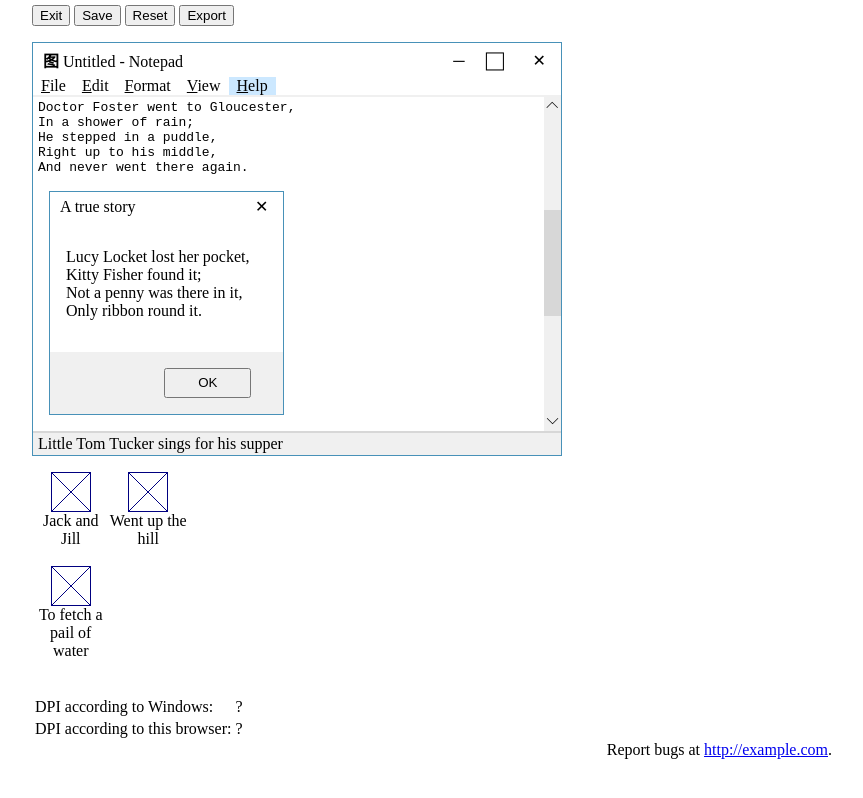
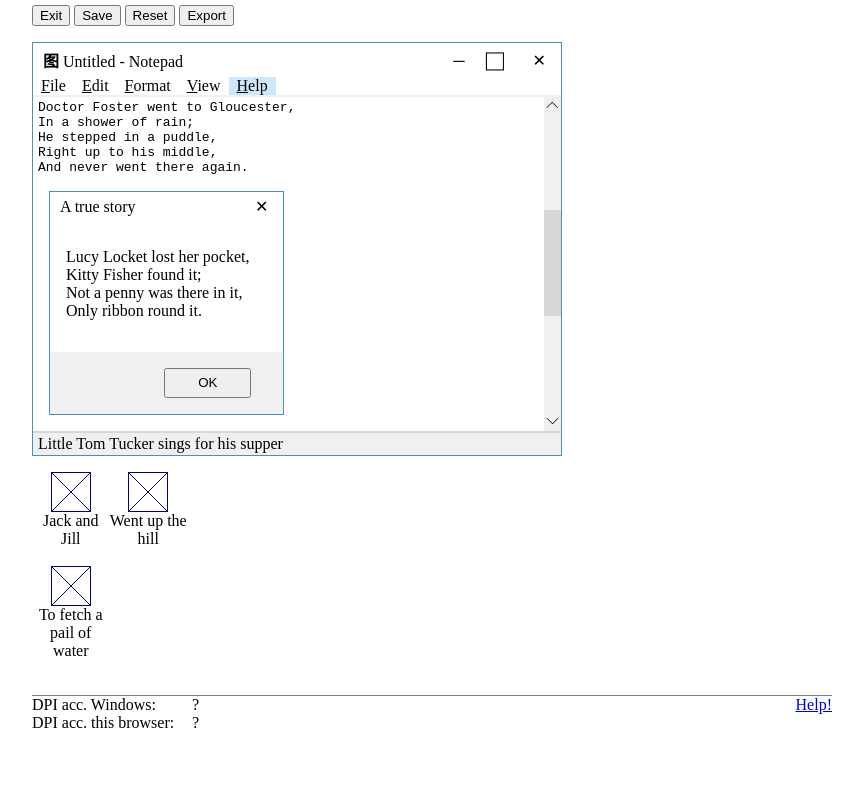
Before and after one commit to gromnitsky/winmetrics, a website: page index.html in a window 1280 px wide. Shown: the whole page, without its empty margins (208-1071 px from the left). Drawn offline with Linux system fonts and the light colour scheme.

Commit message:
web: markup

```diff
--- a/index.html
+++ b/index.html
@@ -2,6 +2,19 @@
 <title>winmetrics</title>
 <meta charset="utf-8">
 <meta name="viewport" content="width=device-width, initial-scale=1">
+
+<style>
+  body {
+    max-width: 800px;
+    margin: 5px auto;
+  }
+  footer {
+    border-top: 1px solid gray;
+    display: grid;
+    grid-template-areas: "name value text";
+    grid-template-columns: 1fr 1fr 3fr;
+  }
+</style>
 
 <nav>
   <button id="exit">Exit</button>
@@ -111,32 +124,22 @@
 </main>
 
 <footer>
-  <div id="dpi">
-    <table>
-      <tr>
-	<td>DPI according to Windows:</td><td id="dpi-windows">?</td>
-      </tr>
-      <tr>
-	<td>DPI according to this browser:</td><td id="dpi-browser">?</td>
-      </tr>
-    </table>
+  <div >DPI acc. Windows:</div>
+  <div id="dpi-windows">?</div>
+
+  <div>DPI acc. this browser:</div>
+  <div id="dpi-browser">?</div>
+
+  <div style="grid-area: text; justify-self: end">
+    <a href="https://github.com/gromnitsky/winmetrics">Help!</a>
   </div>
 
-  <div style="text-align: right">
-    Report bugs at <a href="#">http://example.com</a>.
-  </div>
 </footer>
 
 <style id="css-global">
   :root {
-    --body-width: 800px;
     --preview-width: 530px;
     --widget-hover-color: #ffd500;
-  }
-
-  body {
-    max-width: var(--body-width);
-    margin: 5px auto;
   }
 
   main {
```
